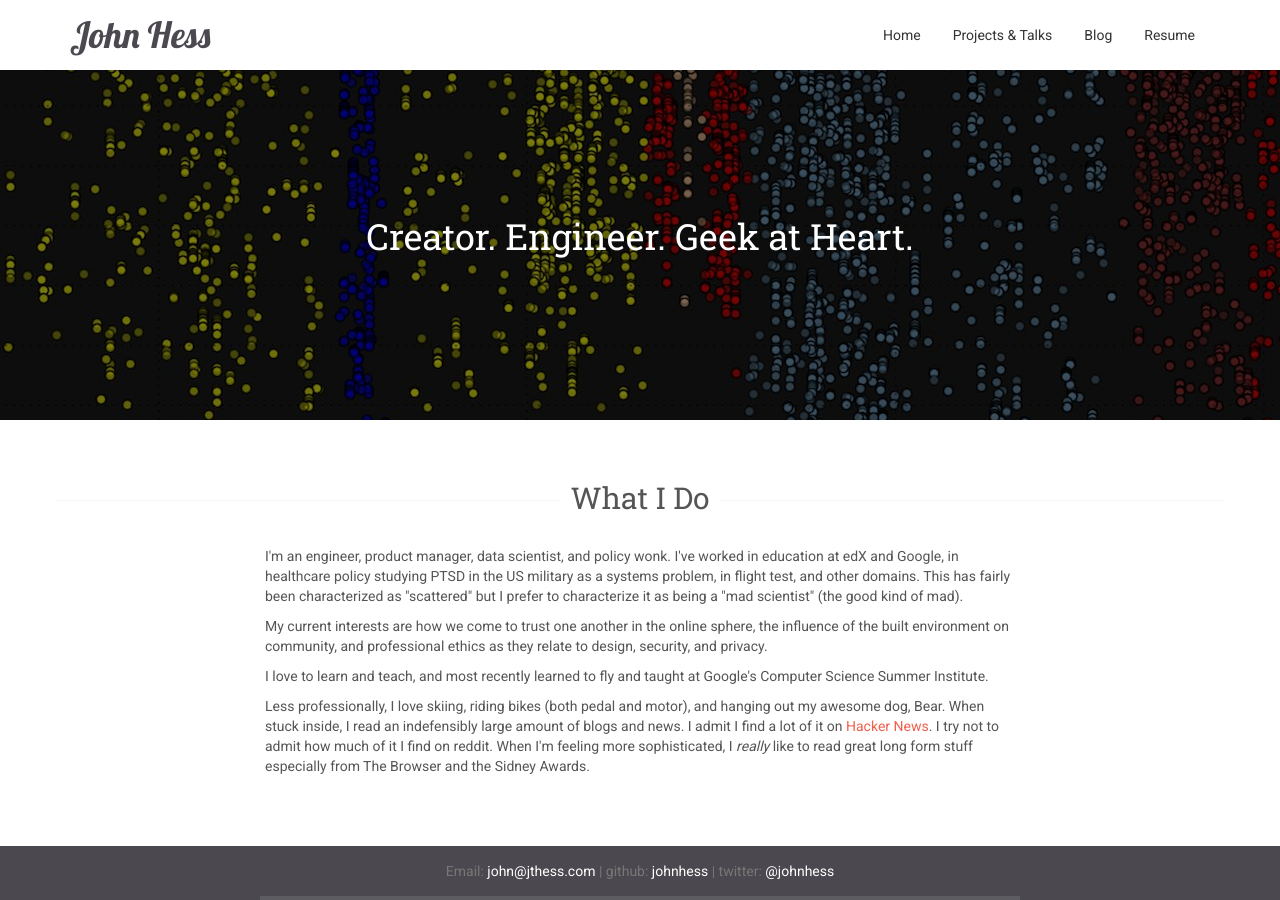
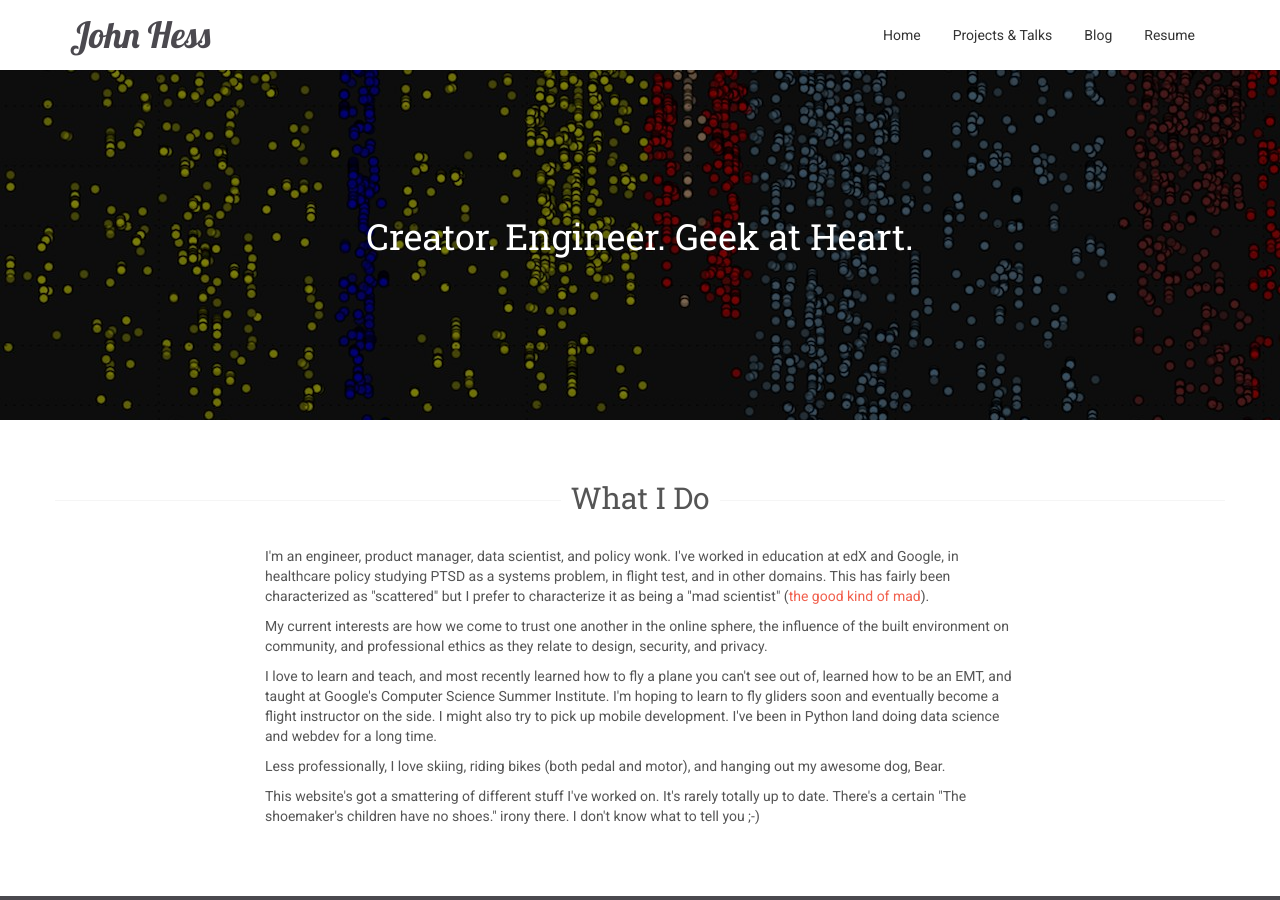
Before and after one commit to johnhess/jthess.com, a Jekyll site: the page built from index.html, in a window 1280 px wide and 900 px high. Built offline with Jekyll 4.4.1, drawn with Linux system fonts in a browser that asks for light colours; a script that is not in the unit is left out.

```diff
--- a/index.html
+++ b/index.html
@@ -7,13 +7,15 @@ layout: home
     <div class="row">
       <h2 class="section-title"><span>What I Do</span></h2>
       <div class="col-md-8 col-md-offset-2">
-        <p>I'm an engineer, product manager, data scientist, and policy wonk. I've worked in education at edX and Google, in healthcare policy studying PTSD in the US military as a systems problem, in flight test, and other domains. This has fairly been characterized as "scattered" but I prefer to characterize it as being a "mad scientist" (the good kind of mad).</p>
+        <p>I'm an engineer, product manager, data scientist, and policy wonk. I've worked in education at edX and Google, in healthcare policy studying PTSD as a systems problem, in flight test, and in other domains. This has fairly been characterized as "scattered" but I prefer to characterize it as being a "mad scientist" (<a href="https://www.goodreads.com/quotes/5726481-have-i-gone-mad-i-m-afraid-so-you-re-entirely-bonkers">the good kind of mad</a>).</p>
 
         <p>My current interests are how we come to trust one another in the online sphere, the influence of the built environment on community, and professional ethics as they relate to design, security, and privacy.</p>
 
-        <p>I love to learn and teach, and most recently learned to fly and taught at Google's Computer Science Summer Institute.</p>
+        <p>I love to learn and teach, and most recently learned how to fly a plane you can't see out of, learned how to be an EMT, and taught at Google's Computer Science Summer Institute.  I'm hoping to learn to fly gliders soon and eventually become a flight instructor on the side.  I might also try to pick up mobile development.  I've been in Python land doing data science and webdev for a long time.</p>
 
-        <p>Less professionally, I love skiing, riding bikes (both pedal and motor), and hanging out my awesome dog, Bear.  When stuck inside, I read an indefensibly large amount of blogs and news.  I admit I find a lot of it on <a href="http://news.ycombinator.com">Hacker News</a>. I try not to admit how much of it I find on reddit.  When I'm feeling more sophisticated, I <em>really</em> like to read great long form stuff especially from The Browser and the Sidney Awards.</p>
+        <p>Less professionally, I love skiing, riding bikes (both pedal and motor), and hanging out my awesome dog, Bear.</p>
+
+        <p>This website's got a smattering of different stuff I've worked on.  It's rarely totally up to date.  There's a certain "The shoemaker's children have no shoes." irony there.  I don't know what to tell you ;-) </p>
       </div>
     </div>
   </div>
```
Also changed, not shown: projects.html (+17 -6 lines), favicon.ico (added).
